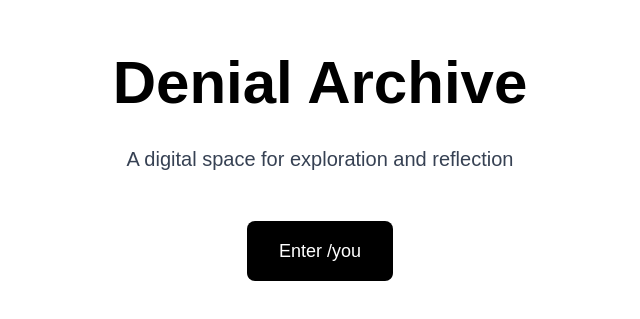
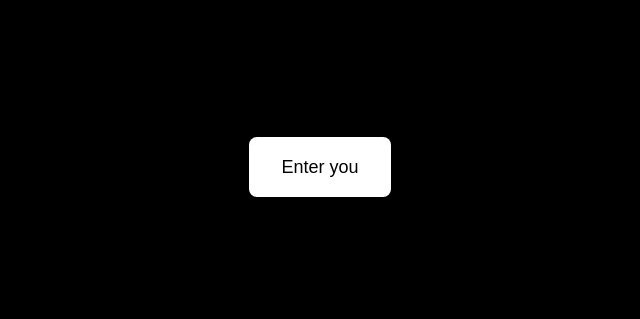
Before and after one commit to eastmountaincode/denial_archive, a Next.js app: page / in a window 1280 px wide. Shown: the part 233-552 px from the top of the page, without its empty margins (320-960 px from the left). Built offline with nearby package versions, Linux system fonts and the light colour scheme.

Commit message:
ready for prod

```diff
--- a/src/app/page.tsx
+++ b/src/app/page.tsx
@@ -2,23 +2,13 @@ import Link from "next/link";
 
 export default function Home() {
   return (
-    <div className="min-h-screen bg-white text-black flex flex-col items-center justify-center p-8">
-      <div className="max-w-2xl text-center">
-        <h1 className="text-6xl font-bold mb-8">Denial Archive</h1>
-
-        <p className="text-xl mb-12 text-gray-700">
-          A digital space for exploration and reflection
-        </p>
-
-        <div className="space-y-4">
-          <Link
-            href="/you"
-            className="inline-block bg-black text-white px-8 py-4 rounded-lg text-lg font-medium hover:bg-gray-800 transition-colors"
-          >
-            Enter /you
-          </Link>
-        </div>
-      </div>
+    <div className="min-h-screen bg-black flex items-center justify-center">
+      <Link
+        href="/you"
+        className="bg-white text-black px-8 py-4 rounded-lg text-lg font-medium hover:bg-gray-300 transition-colors"
+      >
+        Enter you
+      </Link>
     </div>
   );
 }
--- a/src/app/you/page.tsx
+++ b/src/app/you/page.tsx
@@ -5,7 +5,6 @@ import { useHalftone } from "../../hooks/useHalftone";
 import HalftoneBackground from "../../components/HalftoneBackground";
 import HalftoneControls from "../../components/HalftoneControls";
 import YouPageContent from "../../components/YouPageContent";
-import DebugInfo from "../../components/DebugInfo";
 
 export default function YouPage() {
   const { params, controls } = useHalftone();
@@ -32,18 +31,7 @@ export default function YouPage() {
         </div>
       )}
 
-      {/* Show Controls button (z-index: 40) */}
-      {!showControls && (
-        <button
-          onClick={() => setShowControls(true)}
-          className="fixed top-4 left-4 bg-black/70 text-white px-4 py-2 rounded-lg text-sm font-medium hover:bg-black/80 backdrop-blur-sm z-40 cursor-pointer"
-        >
-          Show Controls
-        </button>
-      )}
 
-      {/* Debug info (temporary) */}
-      <DebugInfo params={params} />
     </div>
   );
 }
--- a/src/hooks/useHalftone.ts
+++ b/src/hooks/useHalftone.ts
@@ -59,7 +59,7 @@ export function useHalftone() {
   // Update scale and speed when device detection changes
   useEffect(() => {
     setScale(getOptimalScale());
-    setSpeed(isMobile ? 30 : 14);
+    setSpeed(isMobile ? 33 : 33);
   }, [isMobile, devicePixelRatio]);
 
   // Auto-rotation effect
```
